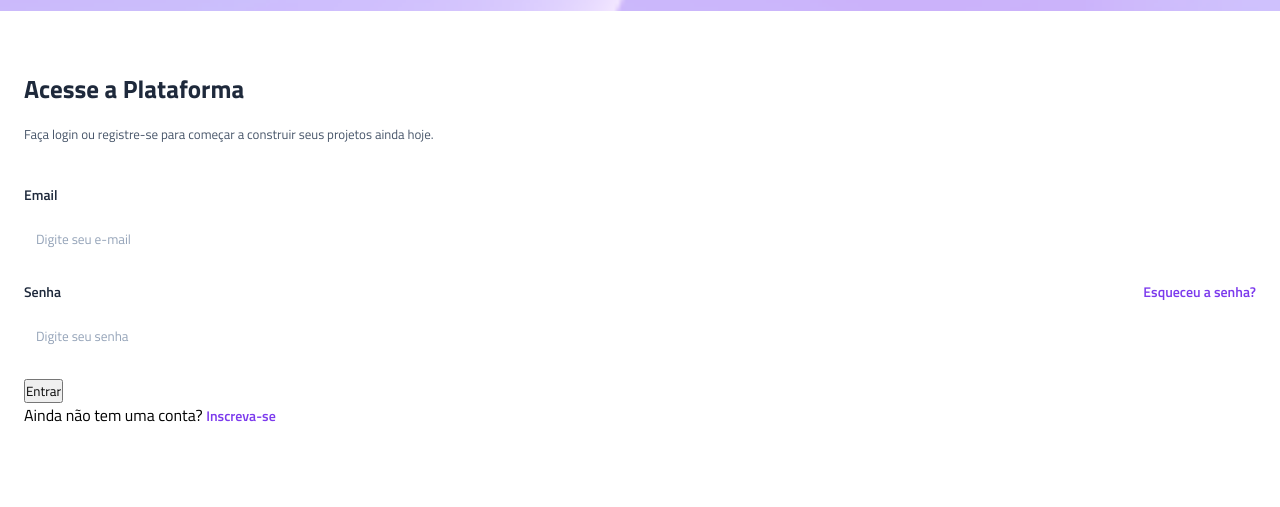
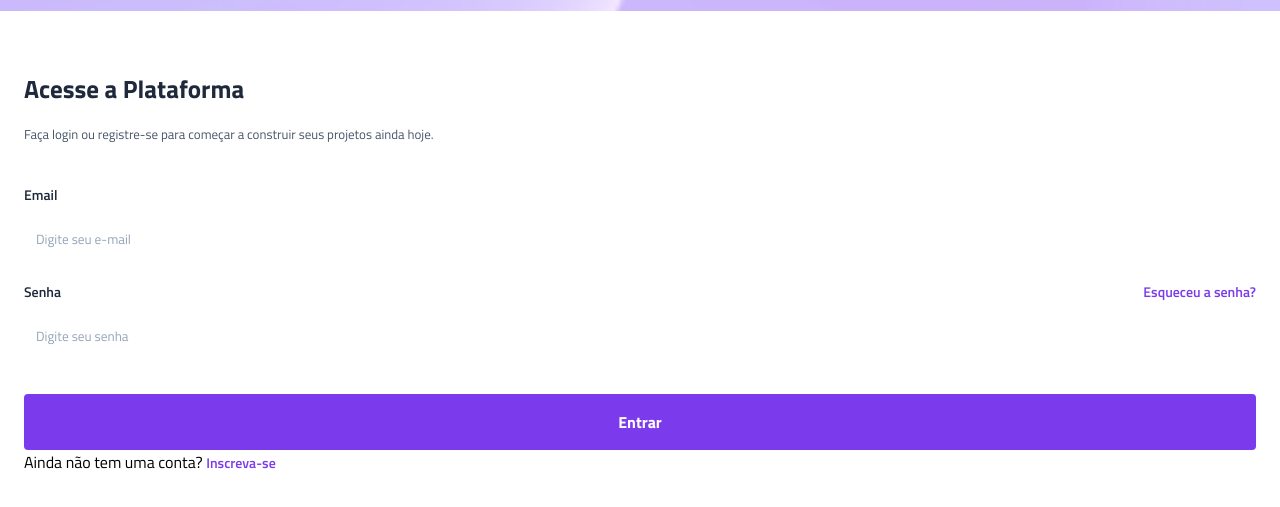
Before and after one commit to adrielly1/projeto_vertigo, a plain HTML site: page index.html in a window 1280 px wide. Shown: the part 123-630 px from the top of the page. Drawn offline with Linux system fonts and the light colour scheme.

Commit message:
estilizaçao do botao completa

```diff
--- a/style.css
+++ b/style.css
@@ -11,6 +11,7 @@
     --grey-400: #94a3b8;
     --grey-200: #e2e8f0;
     --purple: #7c3aed;
+    --white: #fff;
 }
 
 header {
@@ -90,3 +91,15 @@ main {
 .login a:hover {
     text-decoration: underline;
 }
+
+.login button{
+    margin-top: 1rem;
+    padding: 1rem;
+    width: 100%;
+    background: var(--purple);
+    border: none;
+    border-radius: 0.25rem;
+    font-size: 1rem;
+    font-weight: 700;
+    color: var(--white);
+}
```
